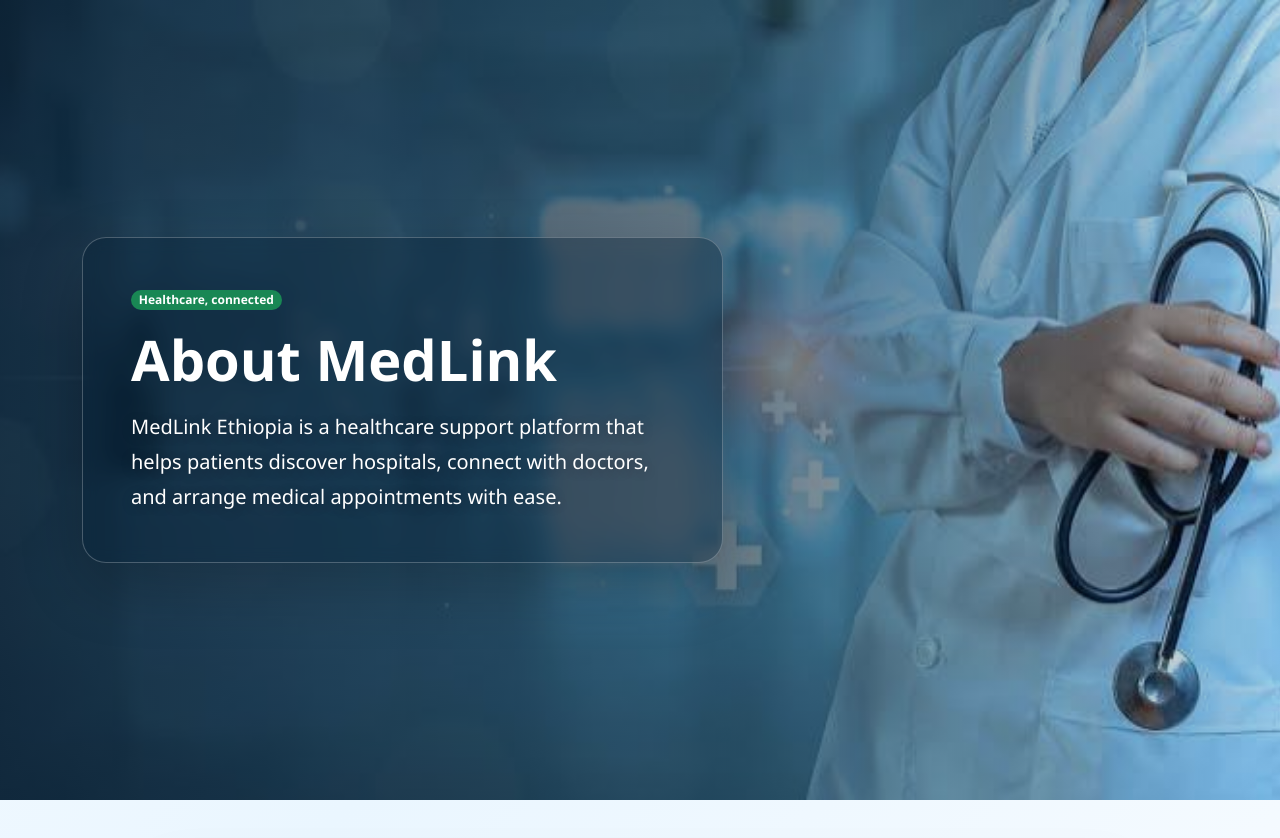
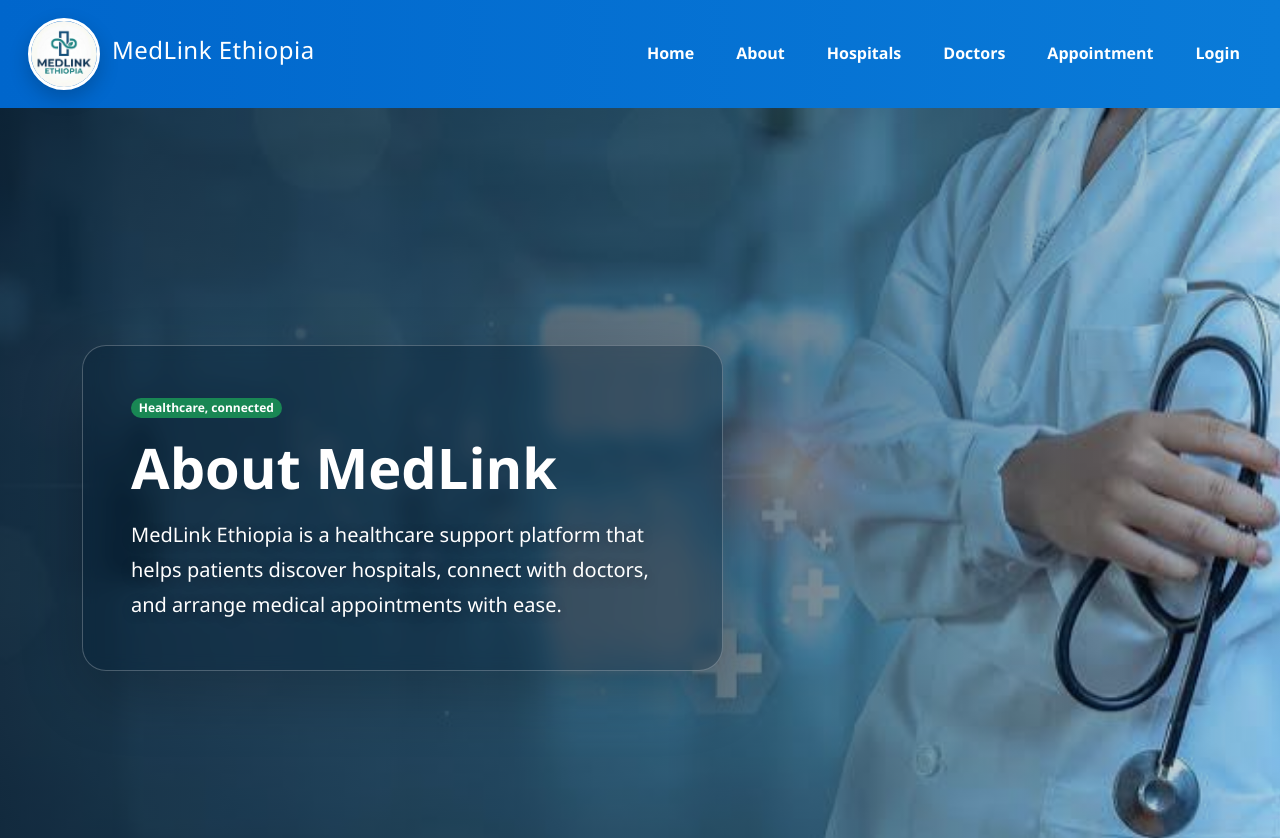
Before and after one commit to adugnahirpo4-hue/MedLink-Ethiopia, a plain HTML site: page Assets/home.html in a window 1280 px wide. Shown: the top 838 px of the page. Drawn offline with nearby package versions, Linux system fonts and the light colour scheme.

Commit message:
Add same-tab navigation and home links

```diff
--- a/Assets/home.html
+++ b/Assets/home.html
@@ -8,6 +8,25 @@
     <link rel="stylesheet" href="css/MedLink.css">
 </head>
 <body>
+
+    <header class="site-header">
+        <div class="brand">
+            <a href="MedLink.html" aria-label="MedLink Ethiopia main home">
+                <img src="images/MedLink-Logo.jpg" alt="MedLink Ethiopia logo" class="logo-image">
+            </a>
+            <h1>MedLink Ethiopia</h1>
+        </div>
+        <nav aria-label="Main navigation">
+            <ul class="nav-menu">
+                <li><a href="MedLink.html">Home</a></li>
+                <li><a href="home.html" aria-current="page">About</a></li>
+                <li><a href="hospitals.html">Hospitals</a></li>
+                <li><a href="doctors.html">Doctors</a></li>
+                <li><a href="appointment.html">Appointment</a></li>
+                <li><a href="login.html">Login</a></li>
+            </ul>
+        </nav>
+    </header>
 
     <main>
         <section class="home-hero">
```
Also changed, not shown: Assets/MedLink.html (+9 -6 lines), Assets/appointment.html (+18 -0 lines), Assets/doctors.html (+18 -0 lines), Assets/hospitals.html (+18 -0 lines), Assets/login.html (+18 -0 lines).
